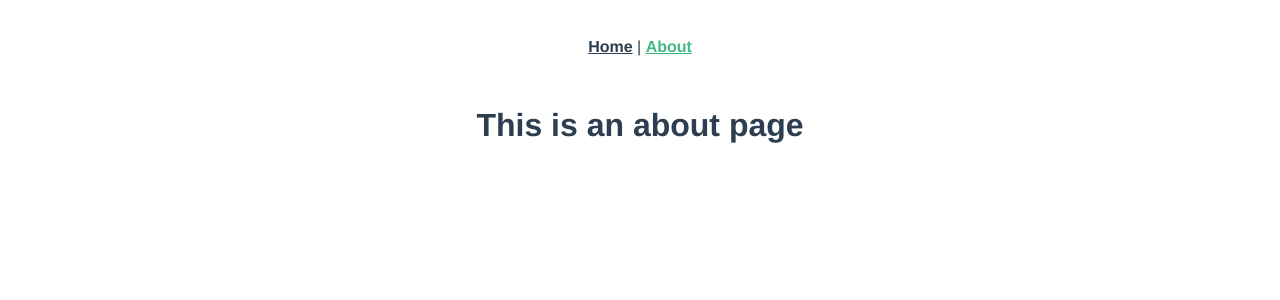
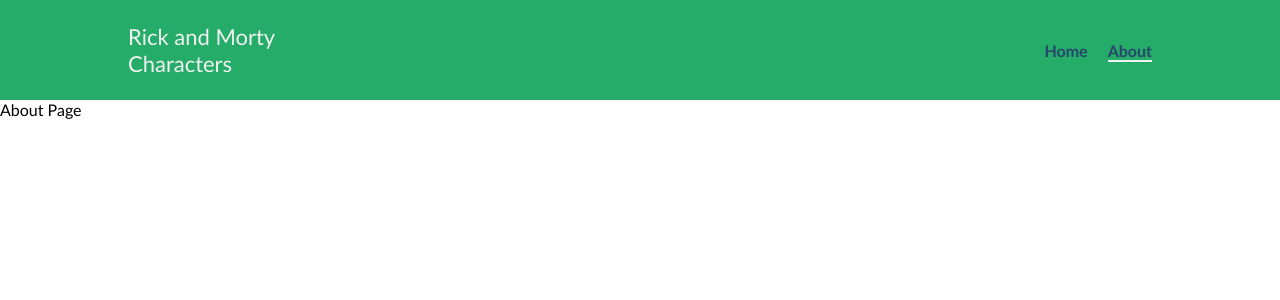
Before and after one commit to mehmetcanaygun/vue-rick-and-morty-characters, a Vue app: page /about in a window 1280 px wide. Shown: the top 300 px of the page. Built offline with nearby package versions, Linux system fonts and the light colour scheme.

Commit message:
Create and design TheNavbar component

```diff
--- a/src/App.vue
+++ b/src/App.vue
@@ -1,30 +1,37 @@
 <template>
-  <div id="nav">
-    <router-link to="/">Home</router-link> |
-    <router-link to="/about">About</router-link>
-  </div>
-  <router-view/>
+  <TheNavbar />
+  <router-view />
 </template>
 
+<script>
+import TheNavbar from "./components/TheNavbar";
+
+export default {
+  name: "App",
+  components: {
+    TheNavbar,
+  },
+};
+</script>
+
 <style lang="scss">
-#app {
-  font-family: Avenir, Helvetica, Arial, sans-serif;
-  -webkit-font-smoothing: antialiased;
-  -moz-osx-font-smoothing: grayscale;
-  text-align: center;
-  color: #2c3e50;
+// Imports
+@import "./styles/variables";
+
+// Reset
+* {
+  margin: 0;
+  padding: 0;
+  box-sizing: border-box;
+  font-family: "Trebuchet MS", "Lucida Sans Unicode", "Lucida Grande",
+    "Lucida Sans", Arial, sans-serif;
 }
 
-#nav {
-  padding: 30px;
+ul {
+  list-style-type: none;
+}
 
-  a {
-    font-weight: bold;
-    color: #2c3e50;
-
-    &.router-link-exact-active {
-      color: #42b983;
-    }
-  }
+a {
+  text-decoration: none;
 }
 </style>
--- a/src/components/HelloWorld.vue
+++ /dev/null
@@ -1,58 +0,0 @@
-<template>
-  <div class="hello">
-    <h1>{{ msg }}</h1>
-    <p>
-      For a guide and recipes on how to configure / customize this project,<br>
-      check out the
-      <a href="https://cli.vuejs.org" target="_blank" rel="noopener">vue-cli documentation</a>.
-    </p>
-    <h3>Installed CLI Plugins</h3>
-    <ul>
-      <li><a href="https://github.com/vuejs/vue-cli/tree/dev/packages/%40vue/cli-plugin-babel" target="_blank" rel="noopener">babel</a></li>
-      <li><a href="https://github.com/vuejs/vue-cli/tree/dev/packages/%40vue/cli-plugin-router" target="_blank" rel="noopener">router</a></li>
-    </ul>
-    <h3>Essential Links</h3>
-    <ul>
-      <li><a href="https://vuejs.org" target="_blank" rel="noopener">Core Docs</a></li>
-      <li><a href="https://forum.vuejs.org" target="_blank" rel="noopener">Forum</a></li>
-      <li><a href="https://chat.vuejs.org" target="_blank" rel="noopener">Community Chat</a></li>
-      <li><a href="https://twitter.com/vuejs" target="_blank" rel="noopener">Twitter</a></li>
-      <li><a href="https://news.vuejs.org" target="_blank" rel="noopener">News</a></li>
-    </ul>
-    <h3>Ecosystem</h3>
-    <ul>
-      <li><a href="https://router.vuejs.org" target="_blank" rel="noopener">vue-router</a></li>
-      <li><a href="https://vuex.vuejs.org" target="_blank" rel="noopener">vuex</a></li>
-      <li><a href="https://github.com/vuejs/vue-devtools#vue-devtools" target="_blank" rel="noopener">vue-devtools</a></li>
-      <li><a href="https://vue-loader.vuejs.org" target="_blank" rel="noopener">vue-loader</a></li>
-      <li><a href="https://github.com/vuejs/awesome-vue" target="_blank" rel="noopener">awesome-vue</a></li>
-    </ul>
-  </div>
-</template>
-
-<script>
-export default {
-  name: 'HelloWorld',
-  props: {
-    msg: String
-  }
-}
-</script>
-
-<!-- Add "scoped" attribute to limit CSS to this component only -->
-<style scoped lang="scss">
-h3 {
-  margin: 40px 0 0;
-}
-ul {
-  list-style-type: none;
-  padding: 0;
-}
-li {
-  display: inline-block;
-  margin: 0 10px;
-}
-a {
-  color: #42b983;
-}
-</style>
--- /dev/null
+++ b/src/components/TheNavbar.vue
@@ -0,0 +1,72 @@
+<template>
+  <header class="navbar">
+    <a
+      href="/"
+      class="logo"
+    >Rick and Morty Characters</a>
+
+    <nav>
+      <ul>
+        <li>
+          <router-link to="/">Home</router-link>
+        </li>
+        <li>
+          <router-link to="/about">About</router-link>
+        </li>
+      </ul>
+    </nav>
+
+  </header>
+</template>
+
+<script>
+export default {
+  name: "Navbar",
+};
+</script>
+
+<style lang="scss" scoped>
+// Imports
+@import "../styles/variables";
+
+header {
+  width: 100%;
+  height: 100px;
+  padding: 0 $px;
+  background-color: $color-primary;
+  display: flex;
+  justify-content: space-between;
+  align-items: center;
+
+  .logo {
+    width: 200px;
+    color: $color-light;
+    font-size: 22px;
+  }
+
+  nav ul {
+    display: flex;
+    justify-content: space-between;
+
+    li:not(:last-child) {
+      margin-right: 20px;
+    }
+
+    li a {
+      color: $color-secondary;
+      font-weight: bold;
+
+      &.router-link-active {
+        border-bottom: 2px solid $color-light;
+      }
+    }
+  }
+}
+
+// Media Queries
+@media (max-width: 768px) {
+  header .logo {
+    font-size: 18px;
+  }
+}
+</style>
--- /dev/null
+++ b/src/styles/_variables.scss
@@ -0,0 +1,7 @@
+$color-primary: #25ac69;
+$color-secondary: #28466d;
+$color-light: #f1f1f1;
+$color-dark: #141414;
+
+$px: 10%;
+$px-sm: 16px;
--- a/src/views/About.vue
+++ b/src/views/About.vue
@@ -1,5 +1,5 @@
 <template>
-  <div class="about">
-    <h1>This is an about page</h1>
-  </div>
+  <main class="about">
+    About Page
+  </main>
 </template>
--- a/src/views/Home.vue
+++ b/src/views/Home.vue
@@ -1,18 +1,11 @@
 <template>
-  <div class="home">
-    <img alt="Vue logo" src="../assets/logo.png">
-    <HelloWorld msg="Welcome to Your Vue.js App"/>
-  </div>
+  <main class="home">
+    Home Page
+  </main>
 </template>
 
 <script>
-// @ is an alias to /src
-import HelloWorld from '@/components/HelloWorld.vue'
-
 export default {
-  name: 'Home',
-  components: {
-    HelloWorld
-  }
-}
+  name: "Home",
+};
 </script>
```
